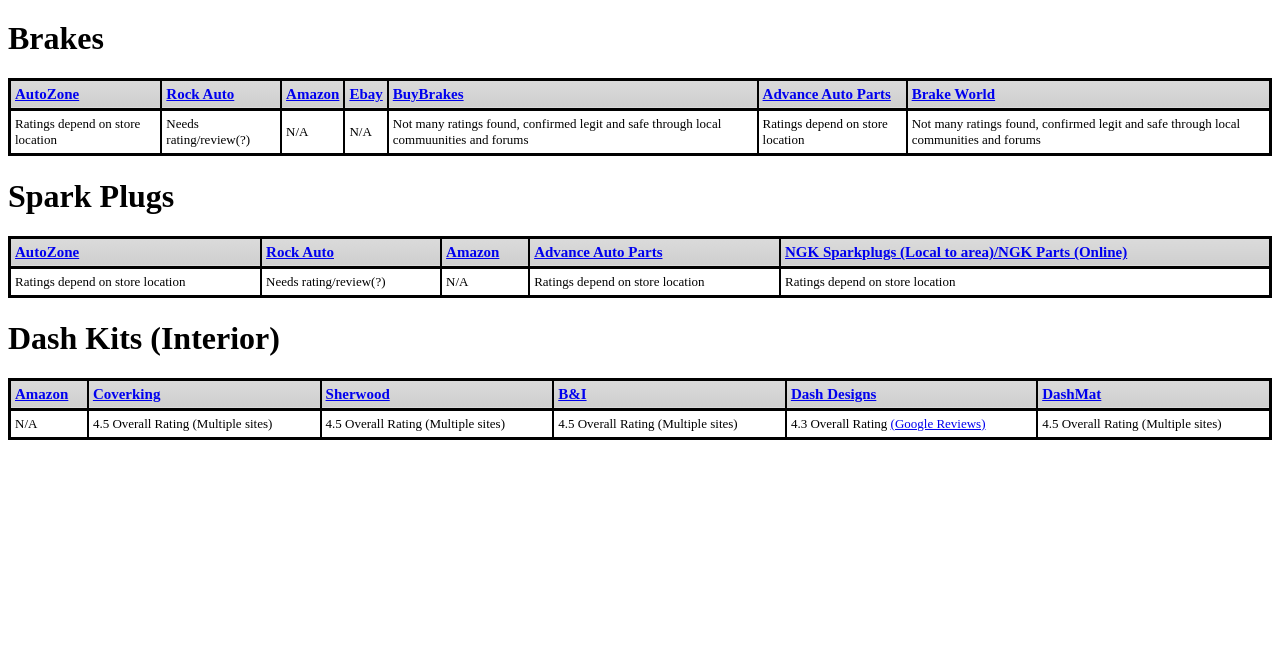
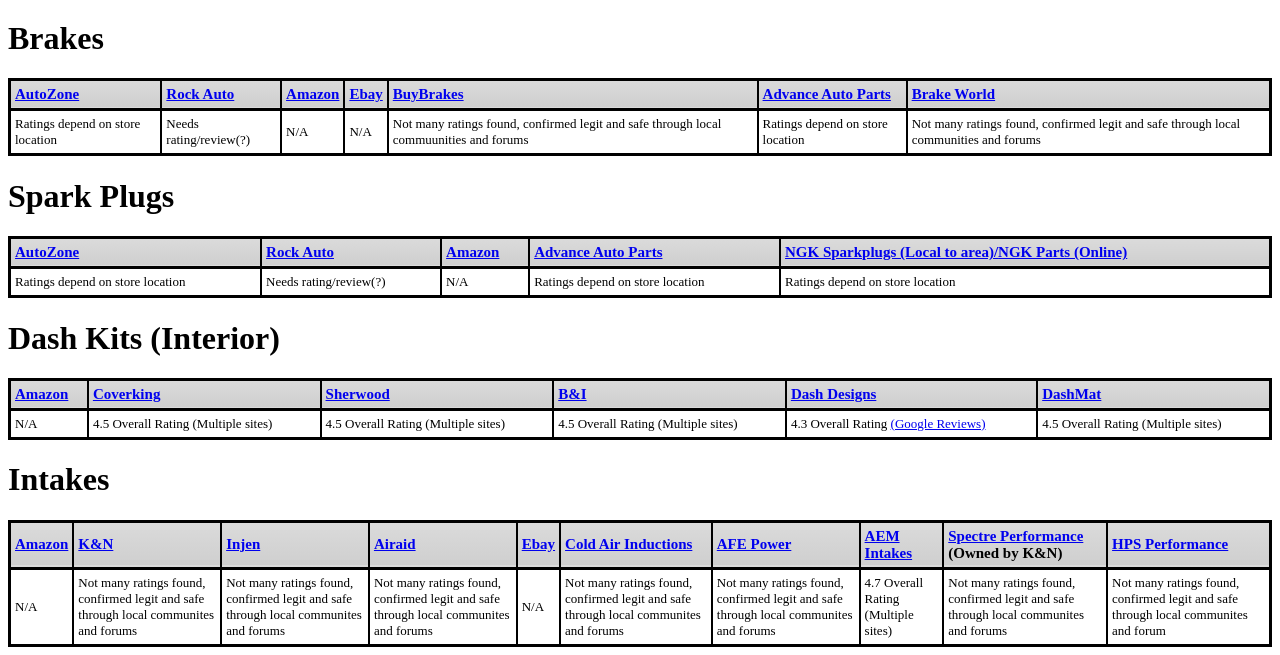
Before and after one commit to Dilsinnam/JDMZone, a plain HTML site: page index.html in a window 1280 px wide. Shown: the part 743-1398 px from the top of the page. Before the commit the page ends 1191 px from the top, so only its background shows below. Drawn offline with Linux system fonts and the light colour scheme.

Commit message:
Added "Intakes"
Might add more at a different time

```diff
--- a/index.html
+++ b/index.html
@@ -333,5 +333,56 @@
       </tr>
     </tbody>
   </table>
+  <h1>Intakes</h1>
+  <table class="minimalistBlack">
+    <thead>
+      <tr>
+        <th>
+          <a href="https://Amazon.com">Amazon</a>
+        </th>
+        <th>
+          <a href="https://www.knfilters.com/cold-air-intakes">K&N</a>
+        </th>
+        <th>
+          <a href="https://injen.com/">Injen</a>
+        </th>
+        <th>
+          <a href="https://www.airaid.com/">Airaid</a>
+        </th>
+        <th>
+          <a href="https://ebay.com">Ebay</a>
+        </th>
+        <th>
+          <a href="https://www.coldairinductions.com/">Cold Air Inductions</a>
+        </th>
+        <th>
+          <a href="https://afepower.com/">AFE Power</a>
+        </th>
+        <th>
+          <a href="https://www.aemintakes.com/">AEM Intakes</a>
+        </th>
+        <th>
+          <a href="https://www.spectreperformance.com/">Spectre Performance</a> (Owned by K&N)
+        </th>
+        <th>
+          <a href="https://hpsperformanceproducts.com/collections/hps-performance-air-intake-kit">HPS Performance</a>
+        </th>
+      </tr>
+    </thead>
+    <tbody>
+      <tr>
+        <td>N/A</td>
+        <td>Not many ratings found, confirmed legit and safe through local communites and forums</td>
+        <td>Not many ratings found, confirmed legit and safe through local communites and forums</td>
+        <td>Not many ratings found, confirmed legit and safe through local communites and forums</td>
+        <td>N/A</td>
+        <td>Not many ratings found, confirmed legit and safe through local communites and forums</td>
+        <td>Not many ratings found, confirmed legit and safe through local communites and forums</td>
+        <td>4.7 Overall Rating (Multiple sites)</td>
+        <td>Not many ratings found, confirmed legit and safe through local communites and forums</td>
+        <td>Not many ratings found, confirmed legit and safe through local communites and forum</td>
+      </tr>
+    </tbody>
+  </table>
 </body>
 </html>
```
